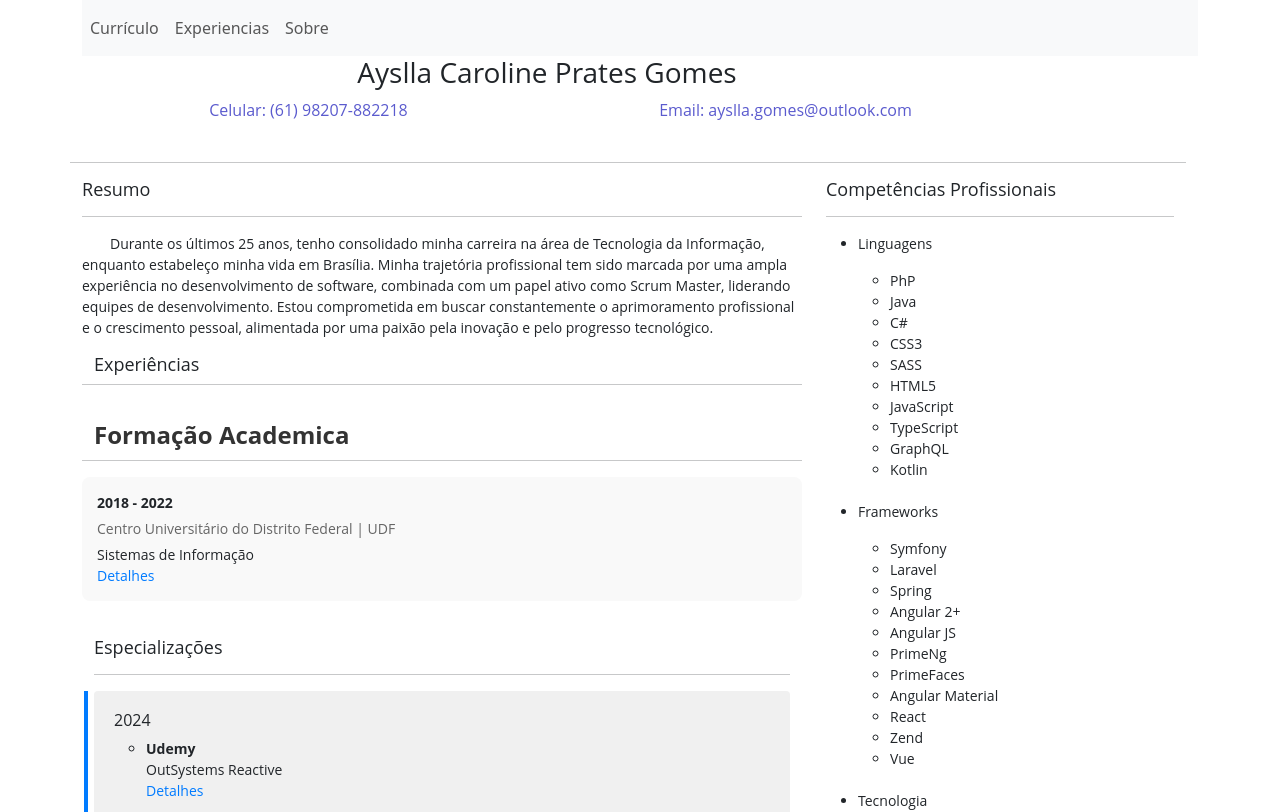
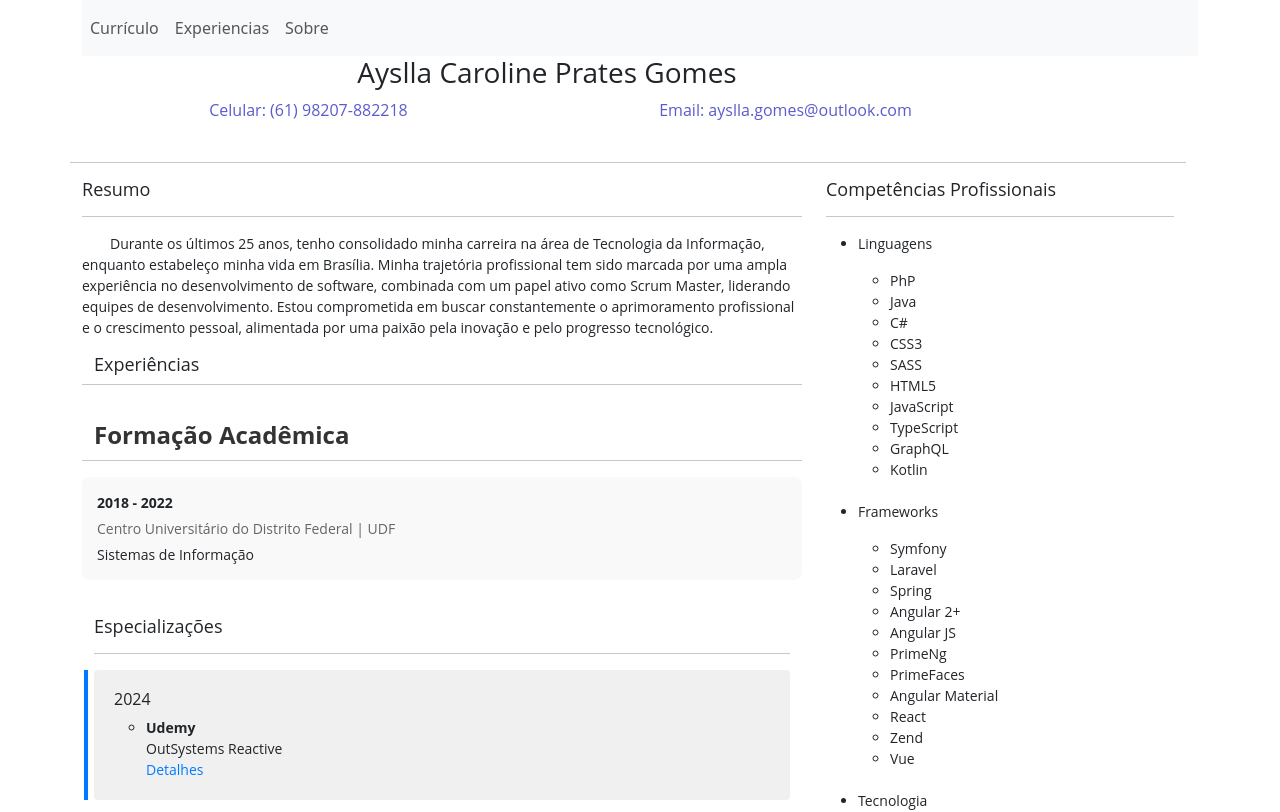
Before and after one commit to AysllaGomes/curriculum, an Angular app: page / in a window 1280 px wide. Shown: the top 812 px of the page. Built offline with nearby package versions, Linux system fonts and the light colour scheme.

Commit message:
[ADD | UPT] Desabilitando o acesso ao certificado de formação acadêmica

```diff
--- a/src/app/pages/academic-education/academic-education.component.html
+++ b/src/app/pages/academic-education/academic-education.component.html
@@ -12,7 +12,7 @@
                     <div class="education-period">{{ education.period }}</div>
                     <div class="education-institution">{{ education.institution }}</div>
                     <div class="education-course">{{ education.course }}</div>
-                    <a href="{{ education.url }}" target="_blank" class="education-link">Detalhes</a>
+<!--                    <a href="{{ education.url }}" target="_blank" class="education-link">Detalhes</a>-->
                 </li>
             </ul>
 
--- a/src/app/pages/academic-education/academic-education.component.ts
+++ b/src/app/pages/academic-education/academic-education.component.ts
@@ -16,7 +16,7 @@ export class AcademicEducationComponent implements OnInit {
 
     public academicEducations: AcademicEducationModel[] = [];
 
-    public academicEducation = 'Formação Academica';
+    public academicEducation = 'Formação Acadêmica';
 
     constructor(
         protected academicEducationService: AcademicEducationService
```
